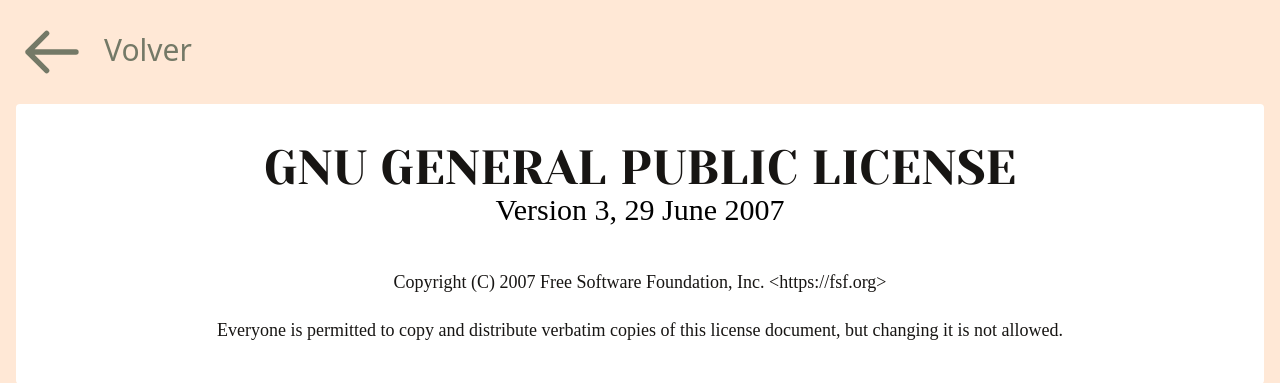
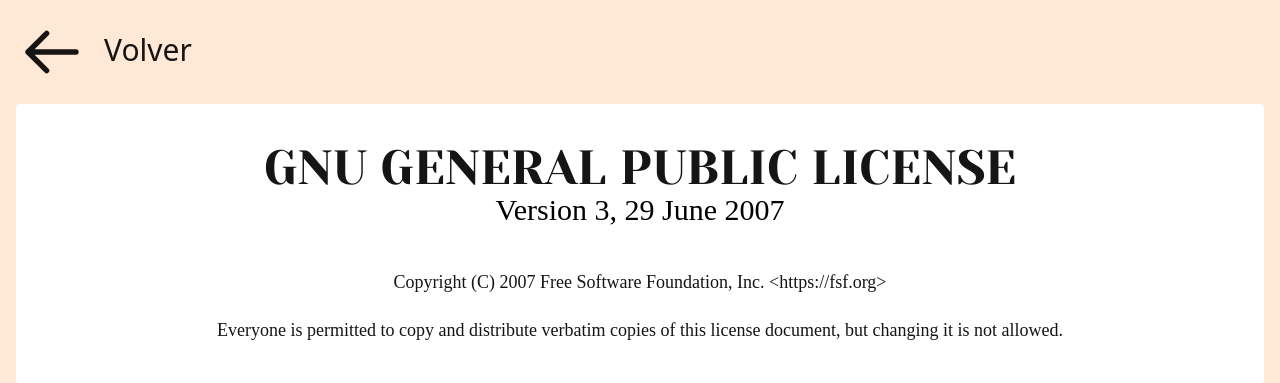
Before and after one commit to storrealbac/usm-studyrooms, a Flask app: page /licencia in a window 1280 px wide. Shown: the top 383 px of the page. Run offline with Flask 2, Linux system fonts and the light colour scheme; some web fonts are replaced.

Commit message:
back button color changed

```diff
--- a/src/templates/macros/return_page.html
+++ b/src/templates/macros/return_page.html
@@ -1,5 +1,5 @@
 {% macro return_page(url_page) -%}
-    <a href={{url_page}} class="flex text-left text-color-xanadu text-3xl">
+    <a href={{url_page}} class="flex text-left text-color-smokyblack text-3xl">
         <svg xmlns="http://www.w3.org/2000/svg" class="h-16 w-16 mt-5 ml-5" fill="none" viewBox="0 0 24 24" stroke="currentColor">
             <path stroke-linecap="round" stroke-linejoin="round" stroke-width="2" d="M10 19l-7-7m0 0l7-7m-7 7h18" />
         </svg>
```
